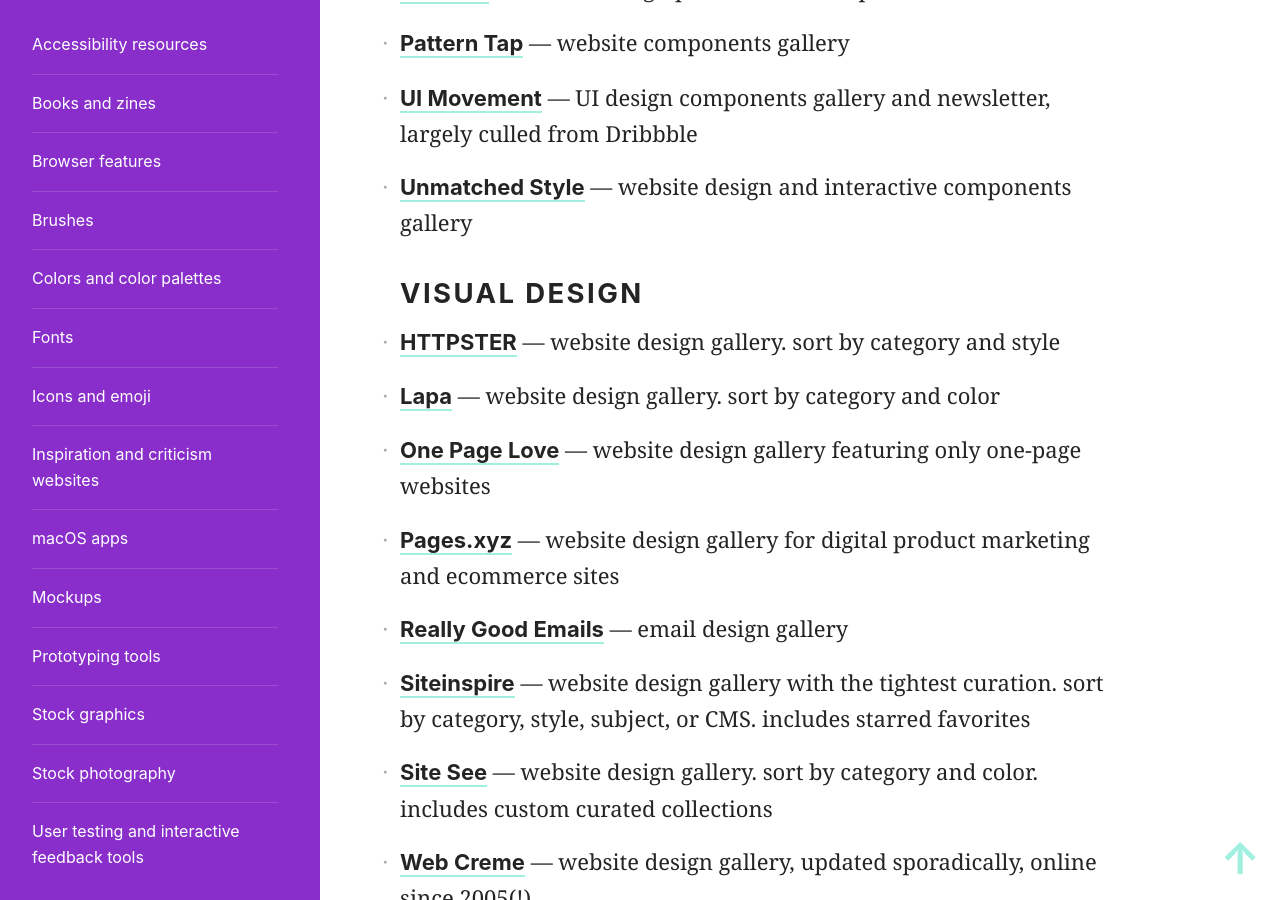
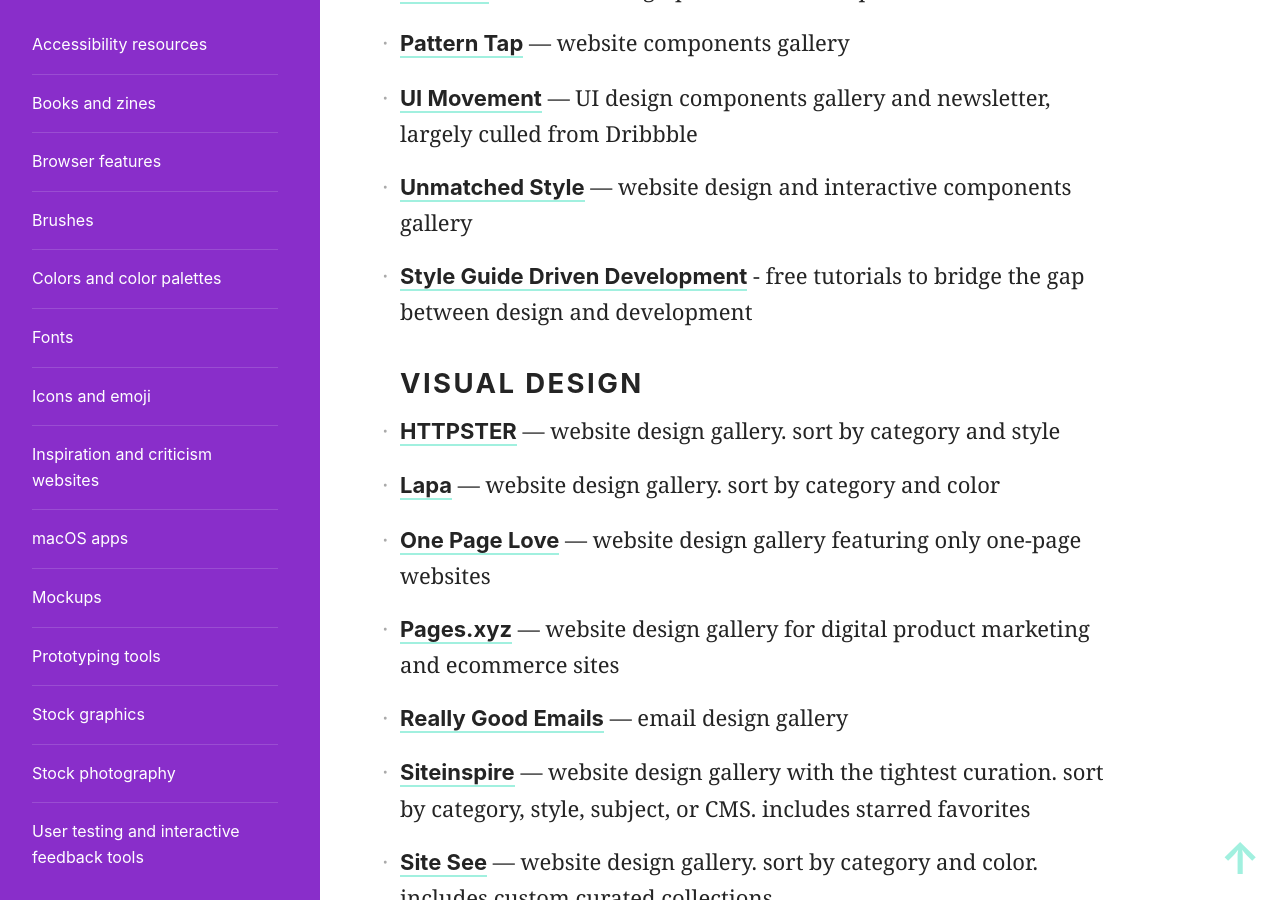
Before and after one commit to skullface/design-resources, a Jekyll site: the page built from _resources/inspiration.md, in a window 1280 px wide and 900 px high, scrolled down 3176 px. Built offline with Jekyll 4.4.1, drawn with Linux system fonts in a browser that asks for light colours; nearby versions of some CDN libraries.

Commit message:
Added link to style guide driven development
Added this link to "UX patterns and components". This site has free tutorials about using style guide driven development, as well as learning how to design in a modular way and how to create a living style guide.

```diff
--- a/_resources/inspiration.md
+++ b/_resources/inspiration.md
@@ -47,6 +47,7 @@
 - [Pattern Tap](http://zurb.com/patterntap) — website components gallery
 - [UI Movement](https://uimovement.com/) — UI design components gallery and newsletter, largely culled from Dribbble
 - [Unmatched Style](http://unmatchedstyle.com) — website design and interactive components gallery
+- [Style Guide Driven Development](http://www.styleguidedrivendevelopment.com/) - free tutorials to bridge the gap between design and development
 
 ### Visual design
 - [HTTPSTER](http://httpster.net) — website design gallery. sort by category and style
```
